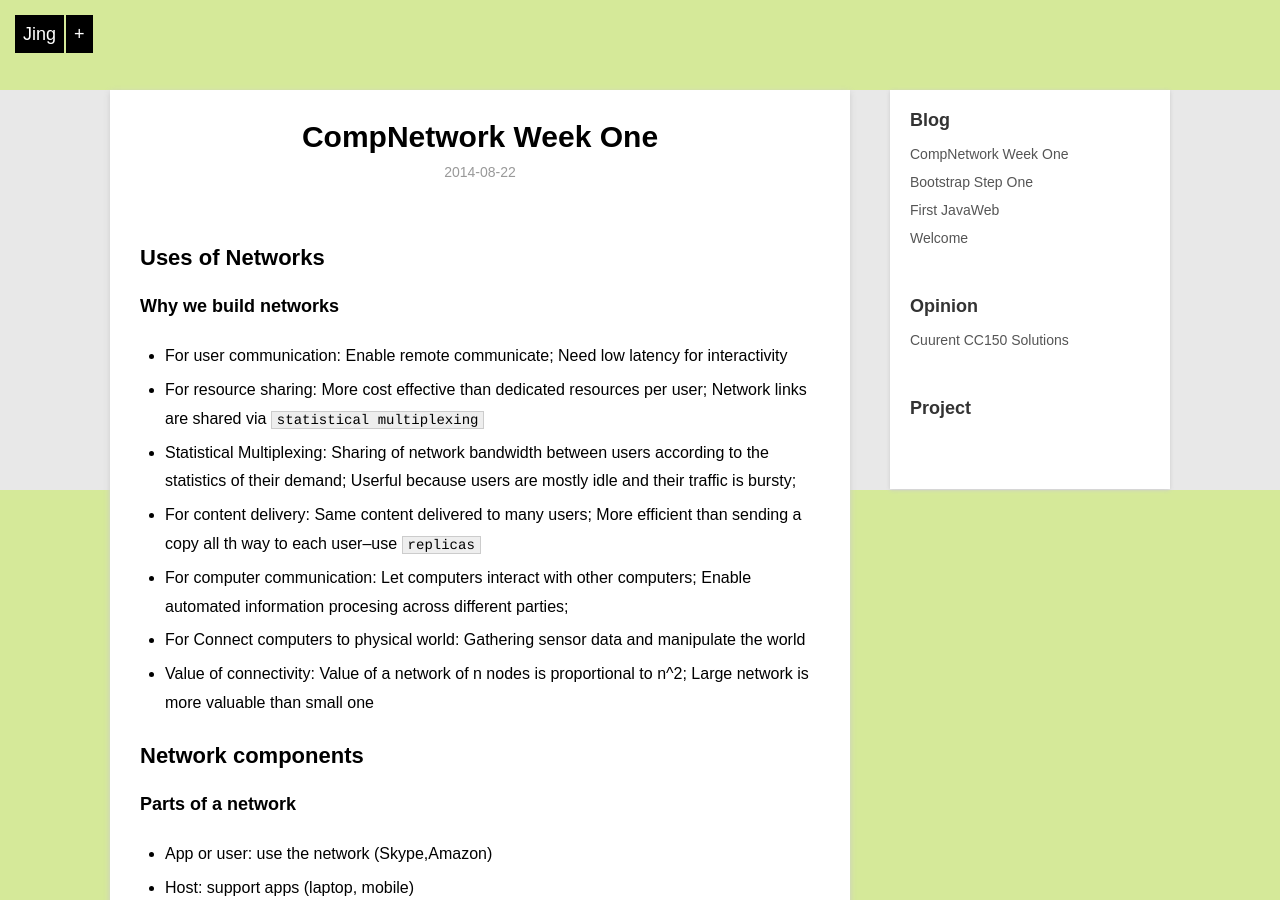
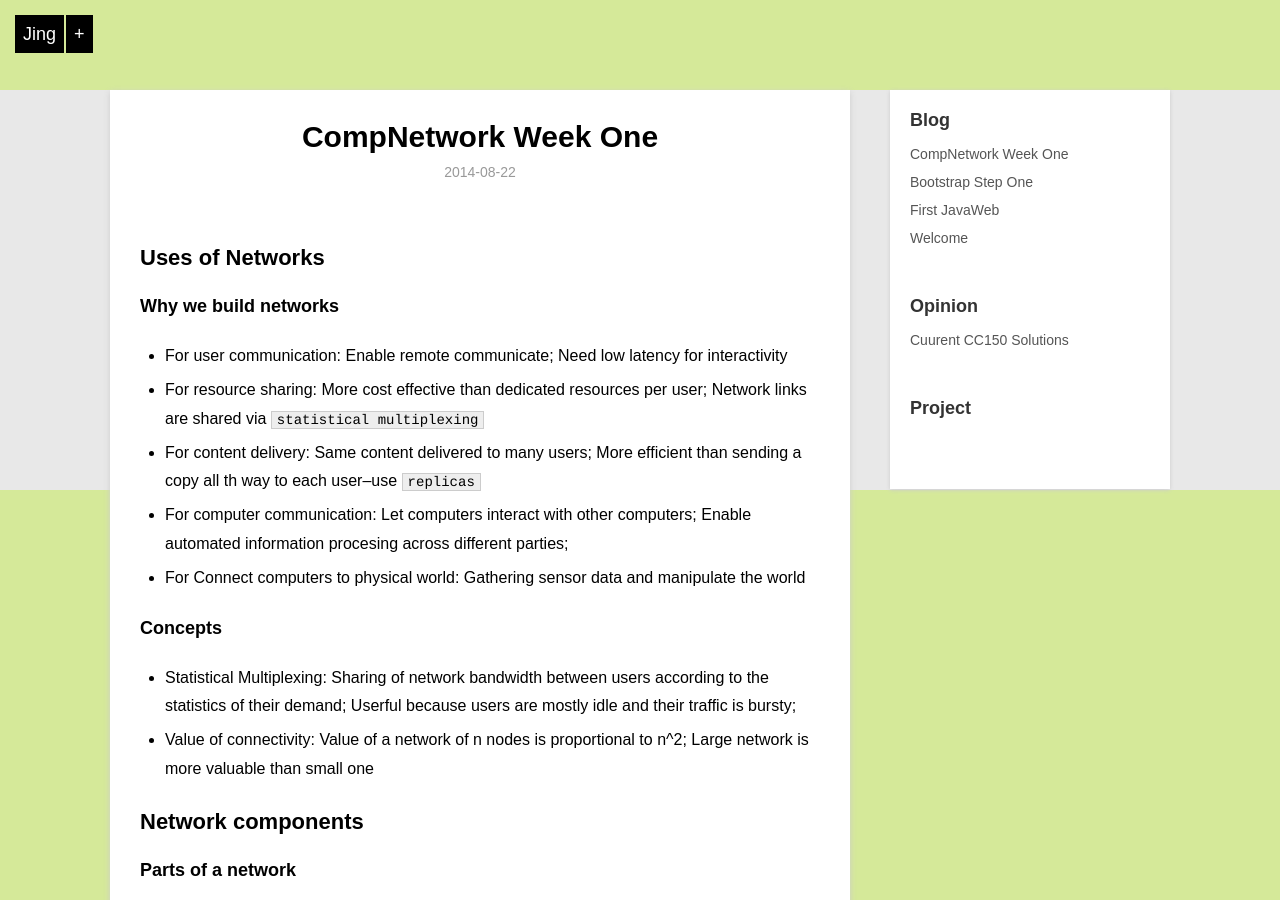
Before and after one commit to shipengfei92/startupjing.github.io, a Jekyll site: the page built from _posts/blog/2014-08-22-CompNetworkWeekOne.md, in a window 1280 px wide and 900 px high. Built offline with Jekyll 4.4.1, drawn with Linux system fonts in a browser that asks for light colours; Markdown is read by kramdown in place of the engine named in the settings; some of the changed lines change nothing that is shown.

Commit message:
posts edit

```diff
--- a/_posts/blog/2014-08-22-CompNetworkWeekOne.md
+++ b/_posts/blog/2014-08-22-CompNetworkWeekOne.md
@@ -4,6 +4,7 @@ title: CompNetwork Week One
 description: Class Summary
 categories: blog
 ---
+
 
 ## Uses of Networks
 
@@ -15,9 +16,6 @@ Need low latency for interactivity
 * For resource sharing:
 More cost effective than dedicated resources per user;
 Network links are shared via `statistical multiplexing`
-* Statistical Multiplexing:
-Sharing of network bandwidth between users according to the statistics of their demand;
-Userful because users are mostly idle and their traffic is bursty;
 * For content delivery:
 Same content delivered to many users;
 More efficient than sending a copy all th way to each user--use `replicas`
@@ -26,9 +24,16 @@ Let computers interact with other computers;
 Enable automated information procesing across different parties;
 * For Connect computers to physical world:
 Gathering sensor data and manipulate the world
+
+### Concepts
+
+* Statistical Multiplexing:
+Sharing of network bandwidth between users according to the statistics of their demand;
+Userful because users are mostly idle and their traffic is bursty;
 * Value of connectivity:
 Value of a network of n nodes is proportional to n^2;
 Large network is more valuable than small one
+
 
 ## Network components
 
@@ -70,6 +75,5 @@ Large network is more valuable than small one
 traceroute can peek in the network
 
 
-
 [startupjing]:    http://startupjing.github.io  "startupjing"
 [1]:    {{ page.url}}  ({{ page.title }})
```
